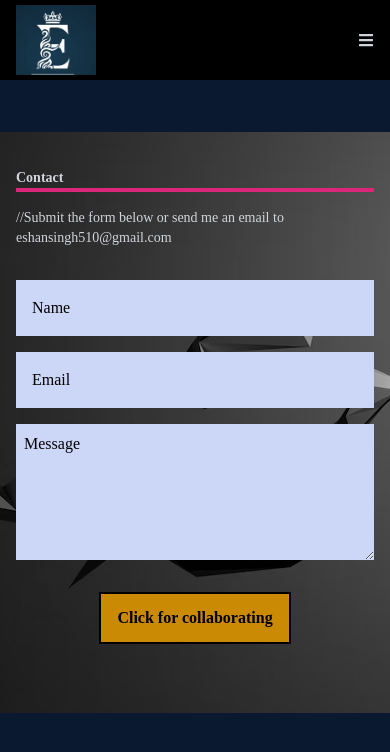
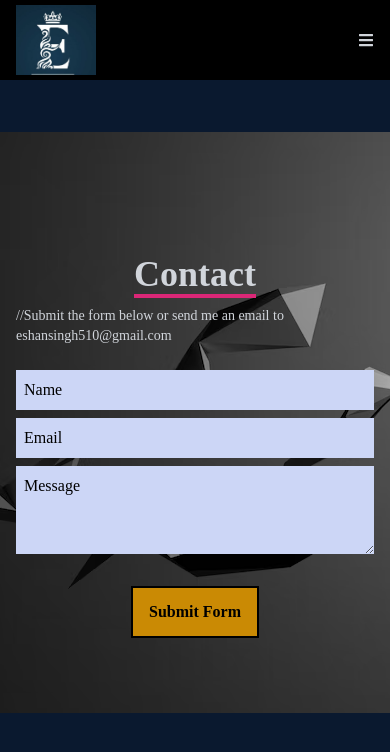
Before and after one commit to e-singh-dev1/personal-portfolio, a React (Vite) app: page /Contact in a window 390 px wide. Shown: the top 752 px of the page. Built offline with nearby package versions, Linux system fonts and the light colour scheme.

Commit message:
fifth commit  Changes to be committed: 	modified:   src/Components/Contact.jsx 	modified:   src/Components/MainSection.jsx

```diff
--- a/src/Components/Contact.jsx
+++ b/src/Components/Contact.jsx
@@ -2,22 +2,24 @@ import React from 'react'
 import img5 from '../assets/img13.avif'
 const Contact = () => {
   return (
-    <div name='Contact' className='w-full h-screen bg-[#0a192f] flex justify-center items-center p-4 md:flex md:flex-col sm:flex sm:flex-col sm:justify-center sm:items-center bg-no-repeat bg-center sm:bg-no-repeat sm:bg-cover'
+    <div name='Contact' className='w-full h-screen bg-[#0a192f] flex justify-center items-center  p-4 md:flex md:flex-col sm:flex sm:flex-col sm:justify-center sm:items-center bg-no-repeat bg-center sm:bg-no-repeat sm:bg-cover'
       style={{backgroundImage: `url(${img5})`}}>
-        <form action="https://getform.io/f/6b53a6dd-21ea-4a1d-a0bd-bf8cac291b42" method="POST" className='flex flex-col max-w-[600px] w-full'>
-            <div className='pb-4 sm:pb-8'>
-                <p className='text-sm sm:text-6xl font-bold flex m-0 border-b-4 border-pink-600 text-gray-300 md:flex md:flex-col sm:inline '>
+        <div className='flex justify-items-end mt-10 items-center sm:flex sm:justify-center sm:items-center'>
+        <form action="https://getform.io/f/6b53a6dd-21ea-4a1d-a0bd-bf8cac291b42" method="POST" className='flex flex-col w-[400px] w-full sm:w-full sm:w-[600px] mt-10 '>
+            <div className='flex flex-col justify-center items-center sm:flex sm:flex-col sm:justify-center sm:items-center pb-4 sm:pb-8'>
+                <p className='text-4xl sm:text-6xl font-bold flex m-0 border-b-4 border-pink-600 text-gray-300 md:flex md:flex-col sm:flex sm:flex-col '>
                     Contact
                 </p>
-                <p className='text-sm sm:text-2xl text-gray-300 py-4'>//Submit the form below or send me an email to eshansingh510@gmail.com</p>
+                <p className='text-sm sm:text-2xl text-gray-300 py-2 sm:py-4'>//Submit the form below or send me an email to eshansingh510@gmail.com</p>
             </div>
-            <input className='placeholder-black bg-[#ccd6f6] p-4' type="text" placeholder='Name' name='name'/>
-            <input className='placeholder-black my-4 p-4 bg-[#ccd6f6]' type="email" placeholder='Email' name='email'/>
-            <textarea className='placeholder-black bg-[#ccd6f6] p-2' name="message" rows="5" placeholder='Message'></textarea>
-            <button className='text-black border-black font-bold bg-yellow-600 border-2 px-4 py-3 my-8 mx-auto flex items-center hover:scale-110'>
-              Click for collaborating
+            <input className='placeholder-black bg-[#ccd6f6] p-2 sm:p-4' type="text" placeholder='Name' name='name'/>
+            <input className='placeholder-black my-2 p-2 sm:my-4 sm:p-4 bg-[#ccd6f6]' type="email" placeholder='Email' name='email'/>
+            <textarea className='placeholder-black bg-[#ccd6f6] p-2' name="message" rows={3} placeholder='Message'></textarea>
+            <button className='text-black border-black font-bold bg-yellow-600 border-2 px-4 py-3 my-8 mx-auto  flex sm:flex sm:items-center hover:scale-110'>
+              Submit Form
               </button>
         </form>
+    </div>
     </div>
   )
 }
--- a/src/Components/MainSection.jsx
+++ b/src/Components/MainSection.jsx
@@ -24,8 +24,8 @@ const MainSection = () => {
 
         <div>
           <Link to="/Contact">
-            <button className=' text-xl text-black bg-yellow-600 font-bold border-black group border-2 px-6 py-3 my-2 flex items-center hover:bg-yellow-600 hover:border-black  hover:text-black
-             sm:hover:bg-yellow-600 sm:hover:border-black  sm:hover:text-black hover:font-bold hover:scale-110 sm:hover:font-bold sm:hover:scale-110 '>
+            <button className=' text-xl text-black bg-yellow-600 font-bold border-black group border-2 px-6 py-3 my-2 flex items-center hover:bg-yellow-600  hover:text-black
+             sm:hover:bg-yellow-600  sm:hover:text-black hover:font-bold hover:scale-110 sm:hover:font-bold sm:hover:scale-110 '>
              Contact
              <span>
               <HiArrowNarrowRight className='ml-3' />
```
